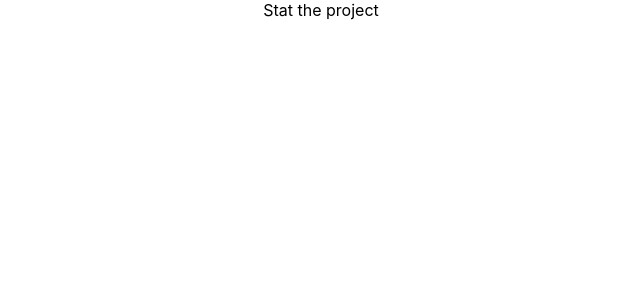
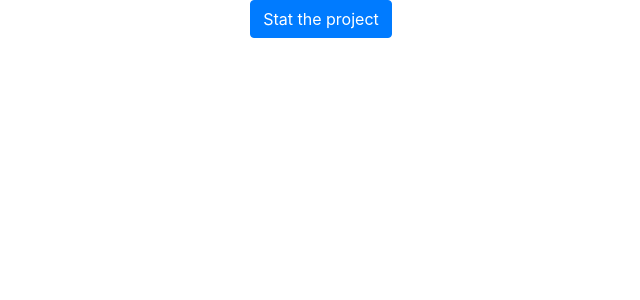
Before and after one commit to ZakariyeNor/moments, a React (Create React App) app: page / in a window 1280 px wide. Shown: the top 300 px of the page, without its empty margins (319-959 px from the left). Built offline with nearby package versions, Linux system fonts and the light colour scheme.

Commit message:
Add React bootstrap

```diff
--- a/package.json
+++ b/package.json
@@ -7,9 +7,11 @@
     "@testing-library/jest-dom": "^6.7.0",
     "@testing-library/react": "^16.3.0",
     "@testing-library/user-event": "^13.5.0",
+    "bootstrap": "^5.3.7",
     "react": "^19.1.1",
+    "react-bootstrap": "^2.10.10",
     "react-dom": "^19.1.1",
-    "react-scripts": "5.0.1",
+    "react-scripts": "^5.0.1",
     "web-vitals": "^2.1.4"
   },
   "scripts": {
--- a/public/index.html
+++ b/public/index.html
@@ -1,20 +1,24 @@
 <!DOCTYPE html>
 <html lang="en">
+
 <head>
   <meta charset="utf-8" />
   <link rel="icon" href="%PUBLIC_URL%/favicon.ico" />
   <meta name="viewport" content="width=device-width, initial-scale=1" />
   <meta name="theme-color" content="#000000" />
-    <meta
-      name="description"
-      content="Web site created using create-react-app"
-    />
+  <meta name="description" content="Web site created using create-react-app" />
   <link rel="apple-touch-icon" href="%PUBLIC_URL%/logo192.png" />
   <!--
       manifest.json provides metadata used when your web app is installed on a
       user's mobile device or desktop. See https://developers.google.com/web/fundamentals/web-app-manifest/
     -->
-    <link rel="manifest" href="%PUBLIC_URL%/manifest.json" />
+  <link rel="stylesheet" href="https://cdn.jsdelivr.net/npm/bootstrap@4.6.0/dist/css/bootstrap.min.css"
+    integrity="sha384-B0vP5xmATw1+K9KRQjQERJvTumQW0nPEzvF6L/Z6nronJ3oUOFUFpCjEUQouq2+l" crossorigin="anonymous" />
+  <link
+    rel="manifest"
+    href="%PUBLIC_URL%/manifest.json"
+    crossorigin="use-credentials"
+  />
   <!--
       Notice the use of %PUBLIC_URL% in the tags above.
       It will be replaced with the URL of the `public` folder during the build.
@@ -26,6 +30,7 @@
     -->
   <title>React App</title>
 </head>
+
 <body>
   <noscript>You need to enable JavaScript to run this app.</noscript>
   <div id="root"></div>
@@ -40,4 +45,5 @@
       To create a production bundle, use `npm run build` or `yarn build`.
     -->
 </body>
+
 </html>
--- a/src/App.js
+++ b/src/App.js
@@ -1,9 +1,13 @@
 import './App.css';
+
+import { Button } from 'react-bootstrap';
 
 function App() {
   return (
     <div className="App">
-      Stat the project
+      <Button variant="primary">
+        Stat the project
+      </Button>
     </div>
   );
 }
```
Also changed, not shown: 1 other file (tests, documents, lock files or other folders). Lines whose indentation alone changed are shown as unchanged.
